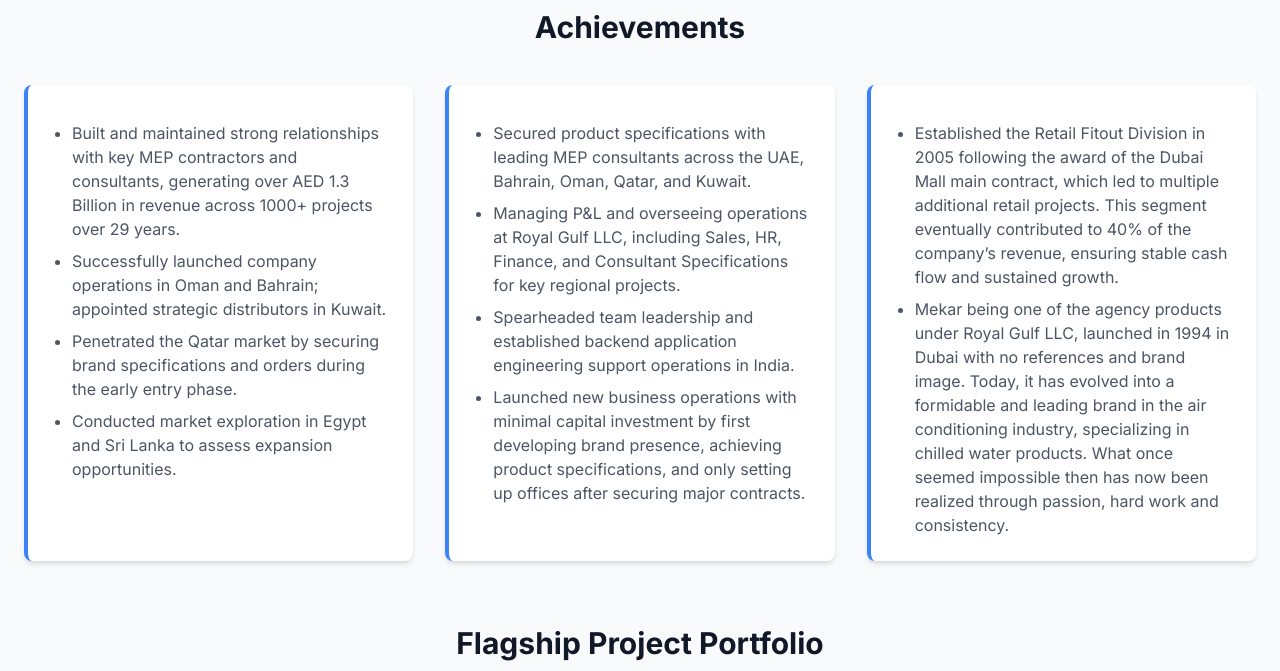
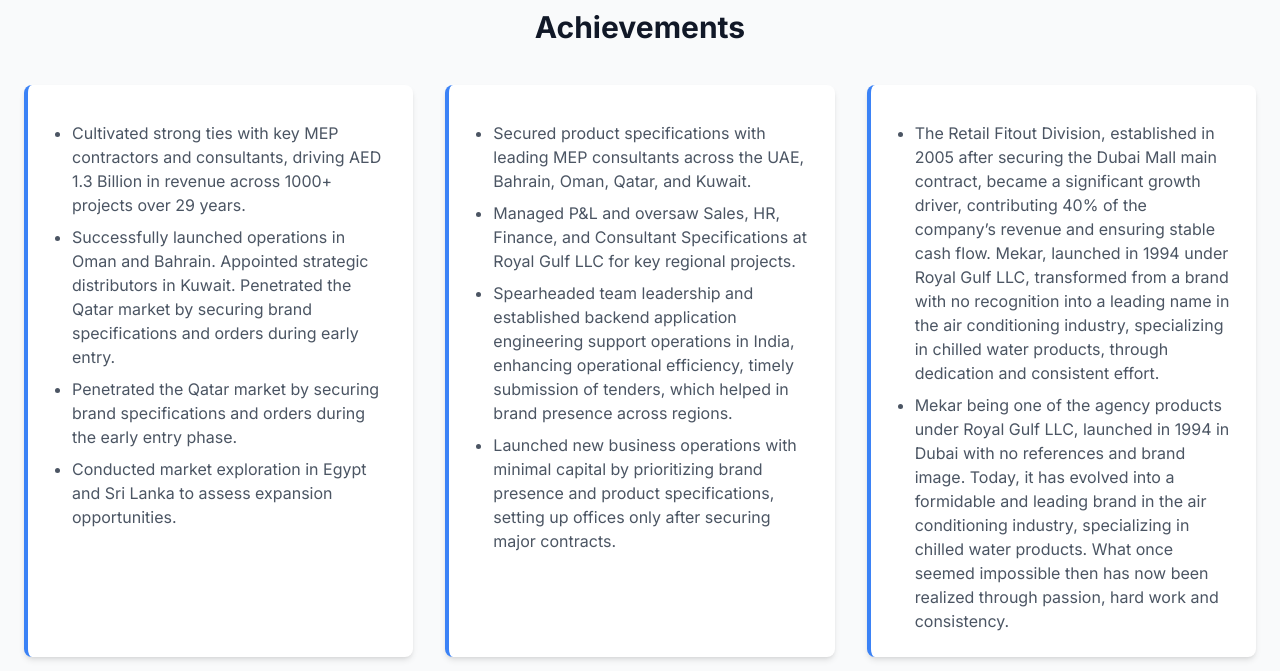
Before and after one commit to SidduRC/personal-website, a plain HTML site: page index.html in a window 1280 px wide. Shown: the part 2080-2751 px from the top of the page. Drawn offline with nearby package versions, Linux system fonts and the light colour scheme.

Commit message:
conclusion

```diff
--- a/index.html
+++ b/index.html
@@ -297,13 +297,14 @@
             <h3 class="text-xl font-semibold text-gray-800 mb-3"></h3>
             <ul class="list-disc list-outside pl-5 text-gray-600 space-y-2">
               <li>
-                Built and maintained strong relationships with key MEP
-                contractors and consultants, generating over AED 1.3 Billion in
-                revenue across 1000+ projects over 29 years.
+                Cultivated strong ties with key MEP contractors and consultants,
+                driving AED 1.3 Billion in revenue across 1000+ projects over 29
+                years.
               </li>
               <li>
-                Successfully launched company operations in Oman and Bahrain;
-                appointed strategic distributors in Kuwait.
+                Successfully launched operations in Oman and Bahrain. Appointed
+                strategic distributors in Kuwait. Penetrated the Qatar market by
+                securing brand specifications and orders during early entry.
               </li>
               <li>
                 Penetrated the Qatar market by securing brand specifications and
@@ -326,19 +327,19 @@
                 across the UAE, Bahrain, Oman, Qatar, and Kuwait.
               </li>
               <li>
-                Managing P&L and overseeing operations at Royal Gulf LLC,
-                including Sales, HR, Finance, and Consultant Specifications for
-                key regional projects.
+                Managed P&L and oversaw Sales, HR, Finance, and Consultant
+                Specifications at Royal Gulf LLC for key regional projects.
               </li>
               <li>
                 Spearheaded team leadership and established backend application
-                engineering support operations in India.
+                engineering support operations in India, enhancing operational
+                efficiency, timely submission of tenders, which helped in brand
+                presence across regions.
               </li>
               <li>
-                Launched new business operations with minimal capital investment
-                by first developing brand presence, achieving product
-                specifications, and only setting up offices after securing major
-                contracts.
+                Launched new business operations with minimal capital by
+                prioritizing brand presence and product specifications, setting
+                up offices only after securing major contracts.
               </li>
             </ul>
           </div>
@@ -349,11 +350,13 @@
             <h3 class="text-xl font-semibold text-gray-800 mb-3"></h3>
             <ul class="list-disc list-outside pl-5 text-gray-600 space-y-2">
               <li>
-                Established the Retail Fitout Division in 2005 following the
-                award of the Dubai Mall main contract, which led to multiple
-                additional retail projects. This segment eventually contributed
-                to 40% of the company’s revenue, ensuring stable cash flow and
-                sustained growth.
+                The Retail Fitout Division, established in 2005 after securing
+                the Dubai Mall main contract, became a significant growth
+                driver, contributing 40% of the company’s revenue and ensuring
+                stable cash flow. Mekar, launched in 1994 under Royal Gulf LLC,
+                transformed from a brand with no recognition into a leading name
+                in the air conditioning industry, specializing in chilled water
+                products, through dedication and consistent effort.
               </li>
 
               <li>
@@ -386,10 +389,23 @@
     <!-- Footer -->
     <footer class="bg-gray-800 text-white mt-16">
       <div class="container mx-auto px-6 py-8 text-center">
-        <p>&copy; 2025 Siddu RC. All rights reserved.</p>
         <p class="mt-2">
-          A portfolio showcasing a career of excellence in engineering and
-          sales.
+          The journey with Royal Gulf and the Mekar brand is a story of
+          determination, passion, and smart work. We started with modest revenue
+          and faced the tough challenge of getting a specialized chilled water
+          AC product noticed by top consultants and MEP contractors. That’s not
+          easy in a market dominated by big, well-known brands.
+        </p>
+        <p class="mt-2">
+          My strategy was to consistently support MEP contractors without
+          expecting immediate orders, while also building strong relationships
+          with consultants. I handled every step — from tender support and order
+          negotiation to technical submissions, getting approvals, and ensuring
+          on-time deliveries. It was a full sales process from start to finish.
+        </p>
+        <p class="mt-2">
+          In the years that followed, winning major orders by outsmarting
+          competitors gave me a deep sense of satisfaction and achievement.
         </p>
       </div>
     </footer>
@@ -466,6 +482,10 @@
             name: 'Dubai Exhibition Center',
             img: 'https://media.umbraco.io/dwtc-new/oxagifzr/dec-expansion-4.jpg',
           },
+          {
+            name: 'Meydan Hotel',
+            img: 'https://venuewise.com/upload/venue/gallery/2024/11/04/the_meydan_hotel_exterior_3_672875d97c83e.jpg',
+          },
         ];
 
         const bannerContainer = document.getElementById('hero-banner');
```
